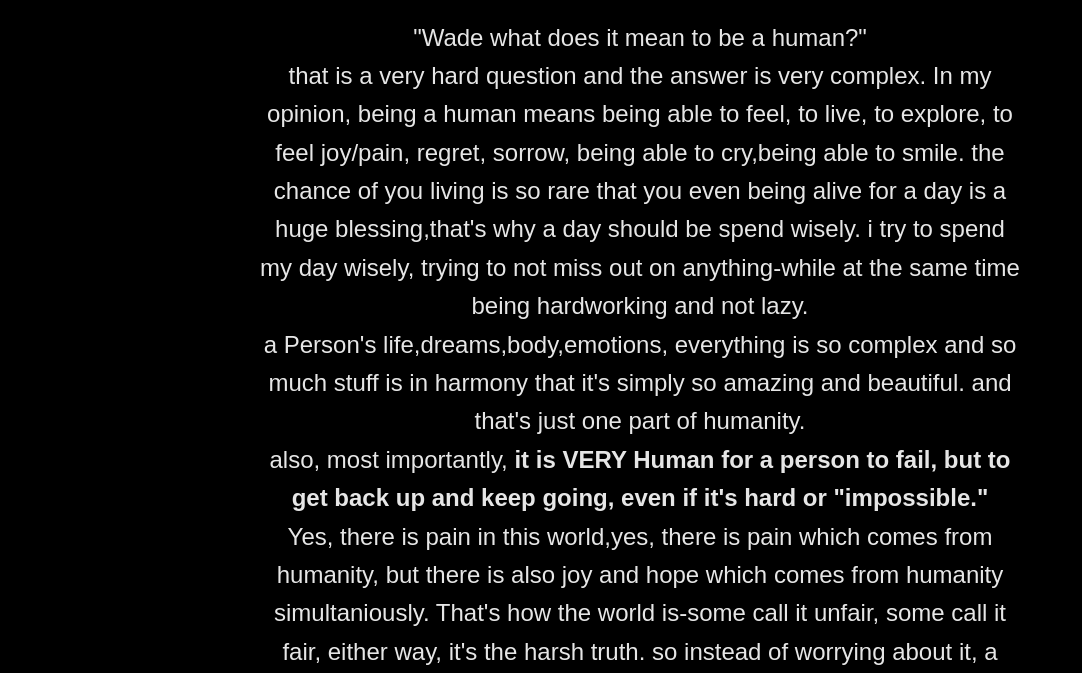
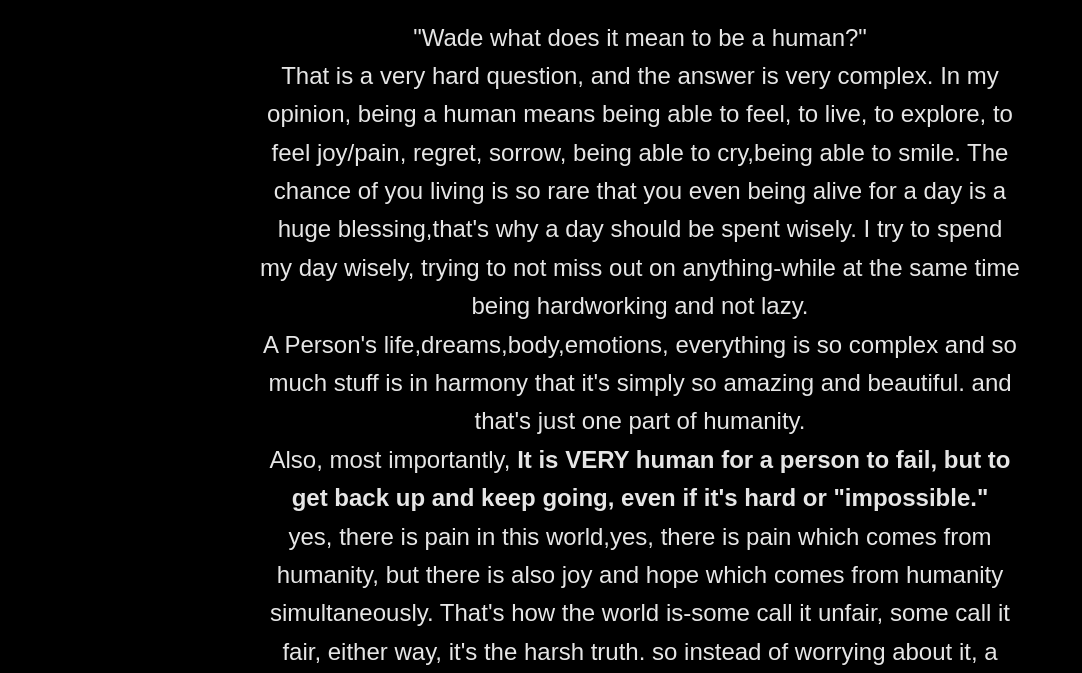
Before and after one commit to SillyNika/Kindnessbyme, a plain HTML site: page 8whatdoesitmean.html in a window 1280 px wide. Shown: the part 113-786 px from the top of the page, without its empty margins (0-1082 px from the left). Drawn offline with Linux system fonts and the light colour scheme.

Commit message:
Update 8whatdoesitmean.html

```diff
--- a/8whatdoesitmean.html
+++ b/8whatdoesitmean.html
@@ -18,37 +18,37 @@
 
         <p class="intro">
     "Wade what does it mean to be a human?"
-    <br> that is a very hard question and the answer
+    <br> That is a very hard question, and the answer
     is very complex. In my opinion, being a human means being
     able to feel, to live, to explore, to feel joy/pain, regret, sorrow,
-    being able to cry,being able to smile. the chance of
+    being able to cry,being able to smile. The chance of
     you living is so rare that you even being alive for a day
-    is a huge blessing,that's why a day should be spend wisely.
-    i try to spend my day wisely, trying to not miss out on
+    is a huge blessing,that's why a day should be spent wisely.
+    I try to spend my day wisely, trying to not miss out on
     anything-while at the same time being hardworking and not lazy.
-    <br> a Person's life,dreams,body,emotions, everything
+    <br> A Person's life,dreams,body,emotions, everything
     is so complex and so much stuff is in harmony that it's
     simply so amazing and beautiful. and that's just one part
     of humanity.
-    <br>also, most importantly, <strong>it is
-        VERY Human for a person to fail, but to get
+    <br>Also, most importantly, <strong>It is
+        VERY human for a person to fail, but to get
         back up and keep going, even if it's hard or
         "impossible."
     </strong> <br>
-    Yes, there is pain in this world,yes, there is pain
+    yes, there is pain in this world,yes, there is pain
     which comes from humanity, but there is also joy and hope
-    which comes from humanity simultaniously. That's how
+    which comes from humanity simultaneously. That's how
     the world is-some call it unfair, some call it fair,
     either way, it's the harsh truth. so instead of worrying
     about it, a human should try to <strong>Live</strong>
     and not just <strong>survive.</strong> <br>
-    that's exactly what that one penguin did, he saw the
+    That's exactly what that one penguin did, he saw the
     Mountains as his true home, he kept
     searching  and going for it,we should do the
     same thing, <strong>Humans need to live</strong>. he
     was different, so we should also try to be different.
-    <br>"but wade,that's just a damn penguin!"
-    <br> a penguin showed what it means to actually live,
+    <br>"But wade,that's just a damn penguin!"
+    <br> A penguin showed what it means to actually live,
     and to enjoy life, because he had one life only, so instead
     of just surviving and surviving, he lived that life. <br>
     if a penguin is able to show this much stuff, imagine
```
